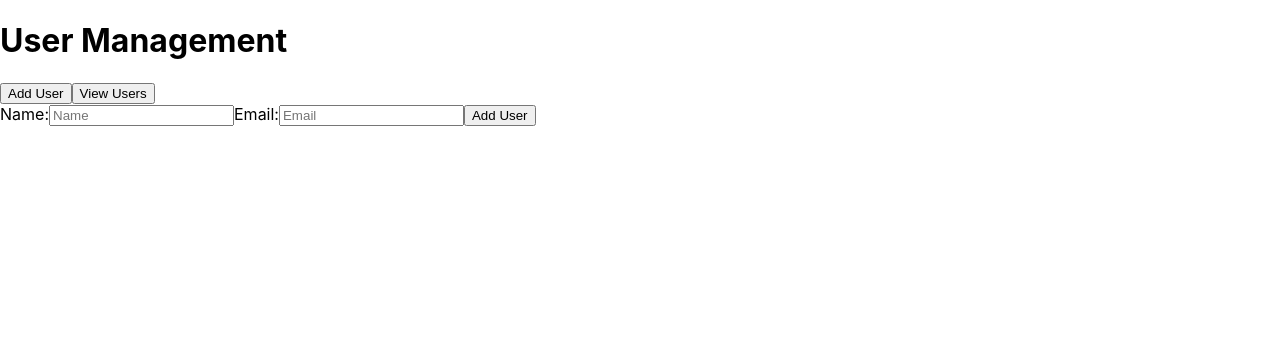
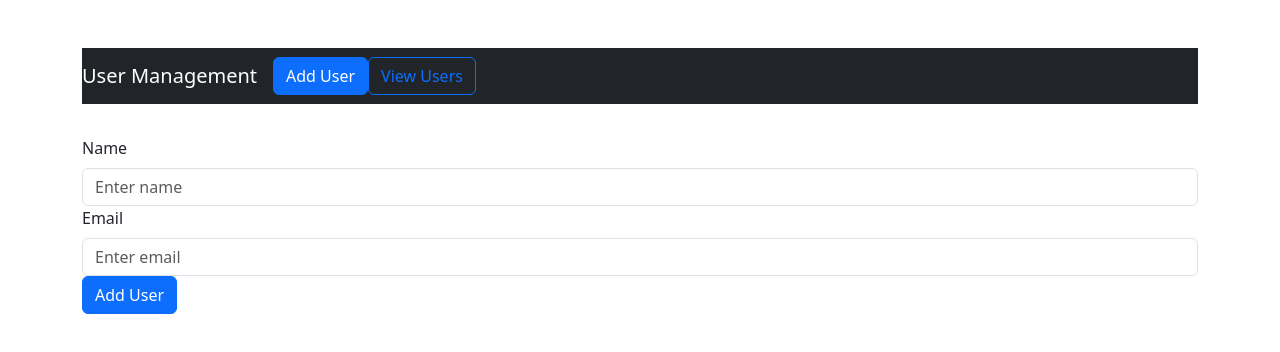
Before and after one commit to Arkadeepto2002/mongoDB-atlas-logger-app, a React (Create React App) app in the folder frontend/: page / in a window 1280 px wide. Shown: the top 352 px of the page. Built offline with nearby package versions, Linux system fonts and the light colour scheme.

Commit message:
Style changes

```diff
--- a/frontend/package.json
+++ b/frontend/package.json
@@ -7,6 +7,7 @@
     "@testing-library/react": "^13.4.0",
     "@testing-library/user-event": "^13.5.0",
     "axios": "^1.7.2",
+    "bootstrap": "^5.3.3",
     "react": "^18.3.1",
     "react-dom": "^18.3.1",
     "react-scripts": "5.0.1",
--- a/frontend/src/App.js
+++ b/frontend/src/App.js
@@ -1,20 +1,36 @@
 import React, { useState } from 'react';
 import UserForm from './UserForm';
 import UserList from './UserList';
+import { Container, Navbar, Nav, Button } from 'react-bootstrap';
 
 const App = () => {
-    const [view, setView] = useState('addUser'); // Default view is 'addUser'
+    const [view, setView] = useState('addUser');
 
     return (
-        <div>
-            <h1>User Management</h1>
-            <nav>
-                <button onClick={() => setView('addUser')}>Add User</button>
-                <button onClick={() => setView('viewUsers')}>View Users</button>
-            </nav>
-            {view === 'addUser' && <UserForm />}
-            {view === 'viewUsers' && <UserList />}
-        </div>
+        <Container className="mt-5">
+            <Navbar bg="dark" variant="dark" expand="lg">
+                <Navbar.Brand href="#home">User Management</Navbar.Brand>
+                <Nav className="ml-auto">
+                    <Button
+                        variant={view === 'addUser' ? 'primary' : 'outline-primary'}
+                        onClick={() => setView('addUser')}
+                    >
+                        Add User
+                    </Button>
+                    <Button
+                        variant={view === 'viewUsers' ? 'primary' : 'outline-primary'}
+                        className="ml-2"
+                        onClick={() => setView('viewUsers')}
+                    >
+                        View Users
+                    </Button>
+                </Nav>
+            </Navbar>
+            <div className="mt-4">
+                {view === 'addUser' && <UserForm />}
+                {view === 'viewUsers' && <UserList />}
+            </div>
+        </Container>
     );
 };
 
--- a/frontend/src/UserForm.js
+++ b/frontend/src/UserForm.js
@@ -1,9 +1,11 @@
 import React, { useState } from 'react';
 import axios from 'axios';
+import { Form, Button, Alert } from 'react-bootstrap';
 
 const UserForm = () => {
     const [name, setName] = useState('');
     const [email, setEmail] = useState('');
+    const [message, setMessage] = useState(null);
 
     const handleSubmit = async (e) => {
         e.preventDefault();
@@ -11,37 +13,43 @@ const UserForm = () => {
             await axios.post('http://localhost:5000/addUser', { name, email });
             setName('');
             setEmail('');
-            alert('User added successfully!');
+            setMessage({ text: 'User added successfully!', type: 'success' });
         } catch (error) {
-            console.error('Error adding user:', error);
-            alert('Error adding user. Please try again.');
+            setMessage({ text: 'Error adding user. Please try again.', type: 'danger' });
         }
     };
 
     return (
-        <form onSubmit={handleSubmit}>
-            <label>
-                Name:
-                <input
+        <Form onSubmit={handleSubmit}>
+            <Form.Group controlId="formName">
+                <Form.Label>Name</Form.Label>
+                <Form.Control
                     type="text"
+                    placeholder="Enter name"
                     value={name}
                     onChange={(e) => setName(e.target.value)}
-                    placeholder="Name"
                     required
                 />
-            </label>
-            <label>
-                Email:
-                <input
+            </Form.Group>
+            <Form.Group controlId="formEmail">
+                <Form.Label>Email</Form.Label>
+                <Form.Control
                     type="email"
+                    placeholder="Enter email"
                     value={email}
                     onChange={(e) => setEmail(e.target.value)}
-                    placeholder="Email"
                     required
                 />
-            </label>
-            <button type="submit">Add User</button>
-        </form>
+            </Form.Group>
+            <Button variant="primary" type="submit">
+                Add User
+            </Button>
+            {message && (
+                <Alert variant={message.type} className="mt-3">
+                    {message.text}
+                </Alert>
+            )}
+        </Form>
     );
 };
 
--- a/frontend/src/UserList.js
+++ b/frontend/src/UserList.js
@@ -1,5 +1,6 @@
 import React, { useEffect, useState } from 'react';
 import axios from 'axios';
+import { ListGroup, Spinner, Alert } from 'react-bootstrap';
 
 const UserList = () => {
     const [users, setUsers] = useState([]);
@@ -21,21 +22,21 @@ const UserList = () => {
         fetchUsers();
     }, []);
 
-    if (loading) return <p>Loading...</p>;
-    if (error) return <p>{error}</p>;
+    if (loading) return <Spinner animation="border" />;
+    if (error) return <Alert variant="danger">{error}</Alert>;
 
     return (
-        <ul>
+        <ListGroup>
             {users.length === 0 ? (
-                <p>No users found.</p>
+                <Alert variant="info">No users found.</Alert>
             ) : (
                 users.map((user) => (
-                    <li key={user._id}>
+                    <ListGroup.Item key={user._id}>
                         {user.name} - {user.email}
-                    </li>
+                    </ListGroup.Item>
                 ))
             )}
-        </ul>
+        </ListGroup>
     );
 };
 
--- a/frontend/src/index.css
+++ b/frontend/src/index.css
@@ -6,6 +6,19 @@ body {
   -webkit-font-smoothing: antialiased;
   -moz-osx-font-smoothing: grayscale;
 }
+/* src/index.css */
+
+body {
+  background-color: #f8f9fa;
+}
+
+.navbar-brand {
+  font-size: 1.5rem;
+}
+
+.navbar {
+  margin-bottom: 2rem;
+}
 
 code {
   font-family: source-code-pro, Menlo, Monaco, Consolas, 'Courier New',
--- a/frontend/src/index.js
+++ b/frontend/src/index.js
@@ -3,6 +3,8 @@ import ReactDOM from 'react-dom/client';
 import './index.css';
 import App from './App';
 import reportWebVitals from './reportWebVitals';
+import 'bootstrap/dist/css/bootstrap.min.css';
+import './index.css'; // Optional: Your custom styles
 
 const root = ReactDOM.createRoot(document.getElementById('root'));
 root.render(
```
Also changed, not shown: 1 other file (tests, documents, lock files or other folders).
